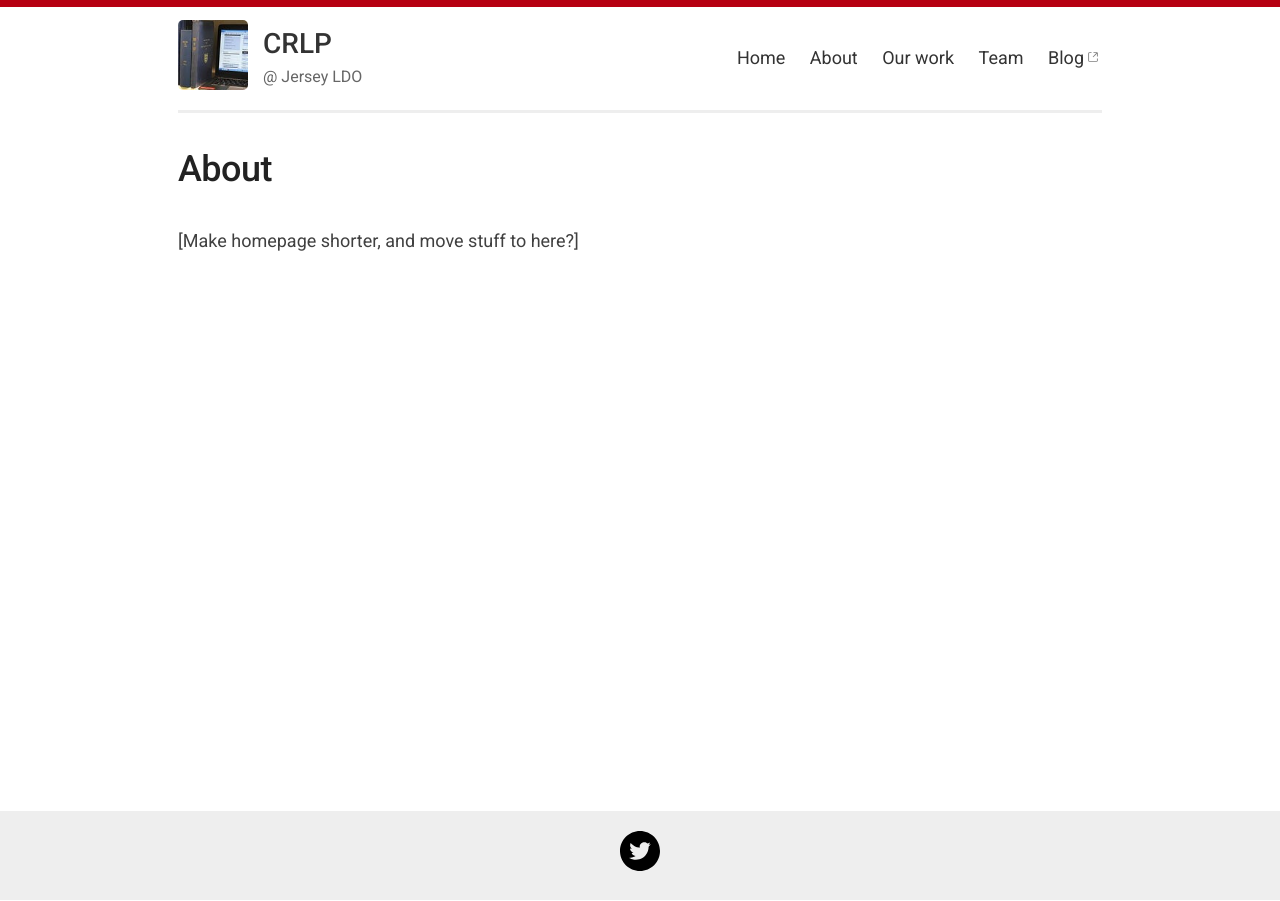
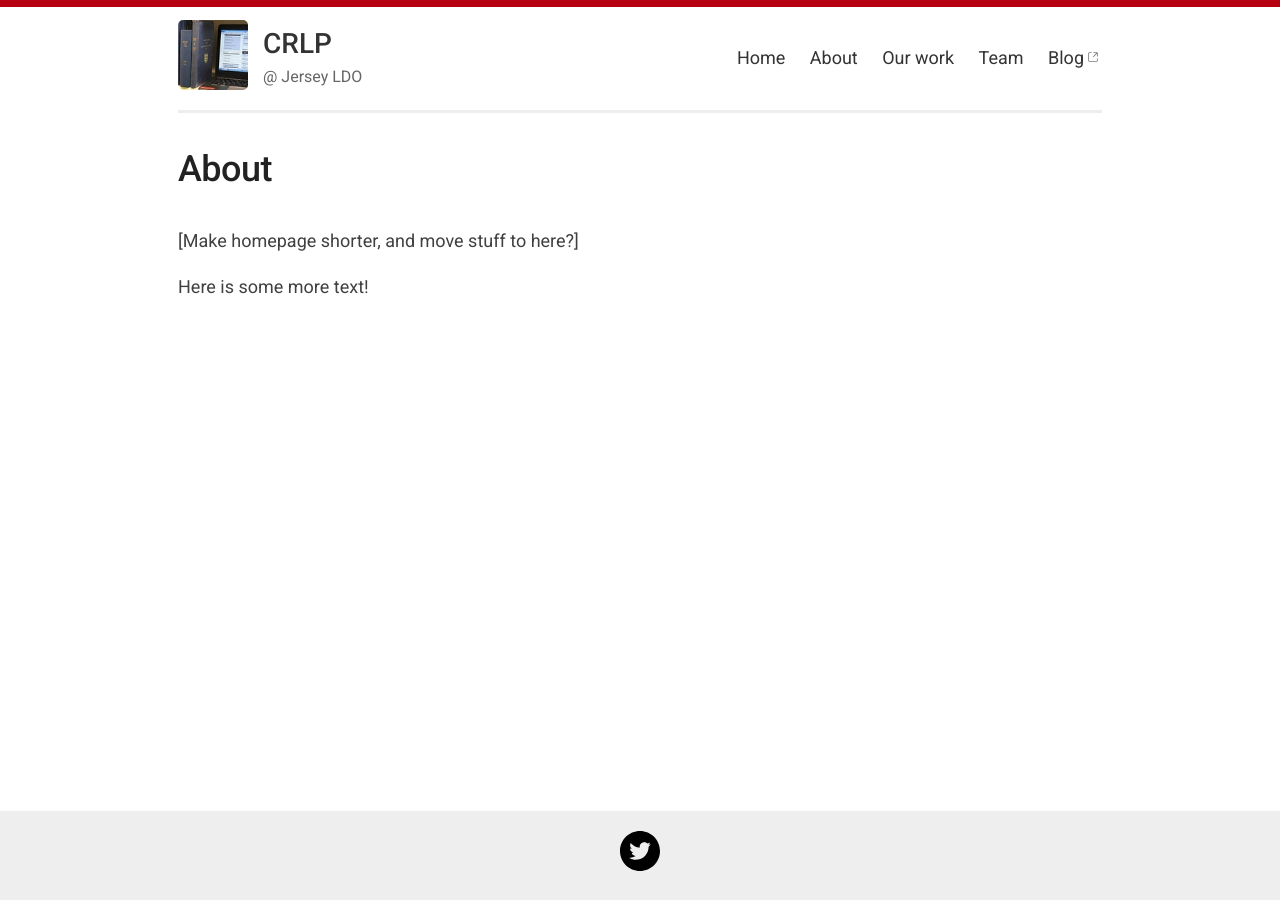
Before and after one commit to crlp-jerseyldo/crlp-jerseyldo.github.io, a Jekyll site: the page built from _pages/about.md, in a window 1280 px wide. Built offline with Jekyll 4.4.1, drawn with Linux system fonts in a browser that asks for light colours.

Commit message:
Update about.md

```diff
--- a/_pages/about.md
+++ b/_pages/about.md
@@ -5,3 +5,5 @@ permalink: /about/
 ---
 
 [Make homepage shorter, and move stuff to here?]
+
+Here is some more text!
```
